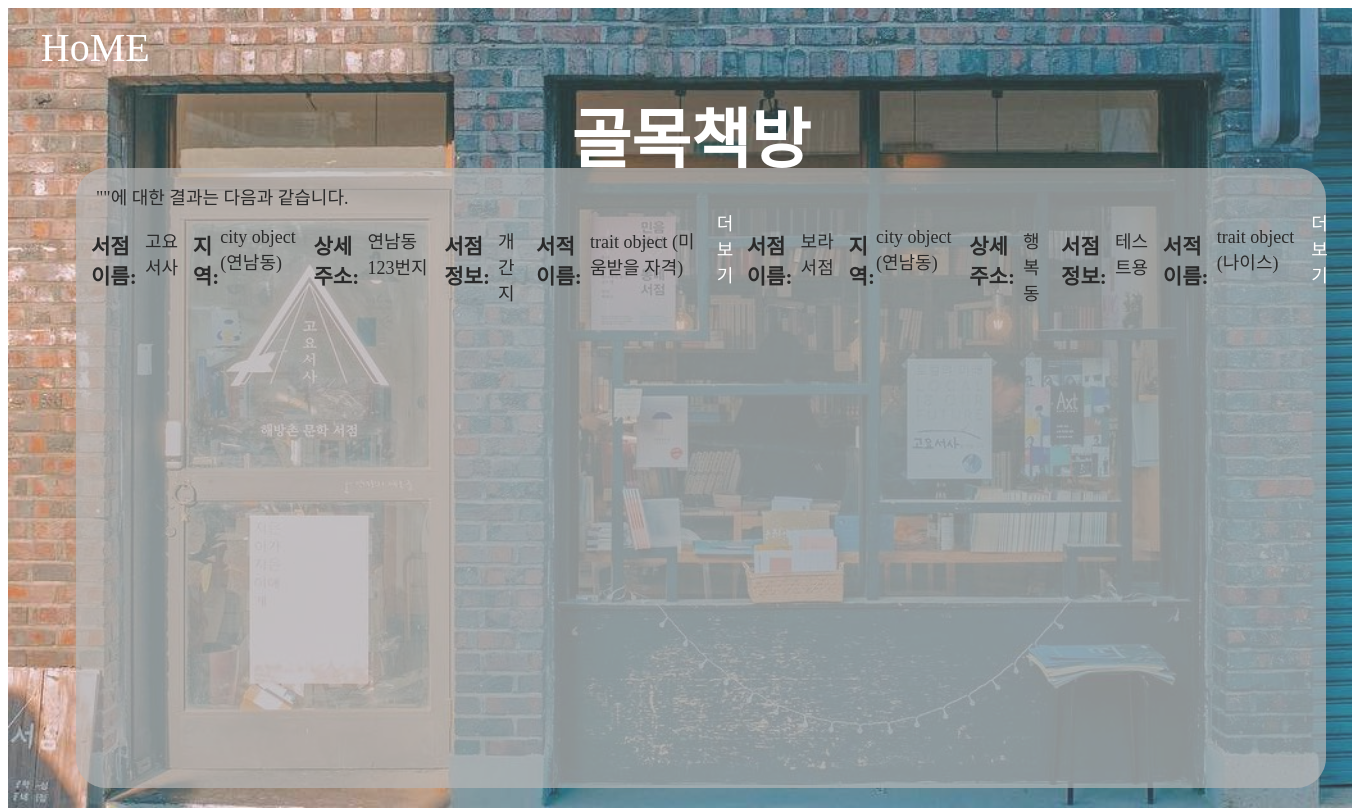
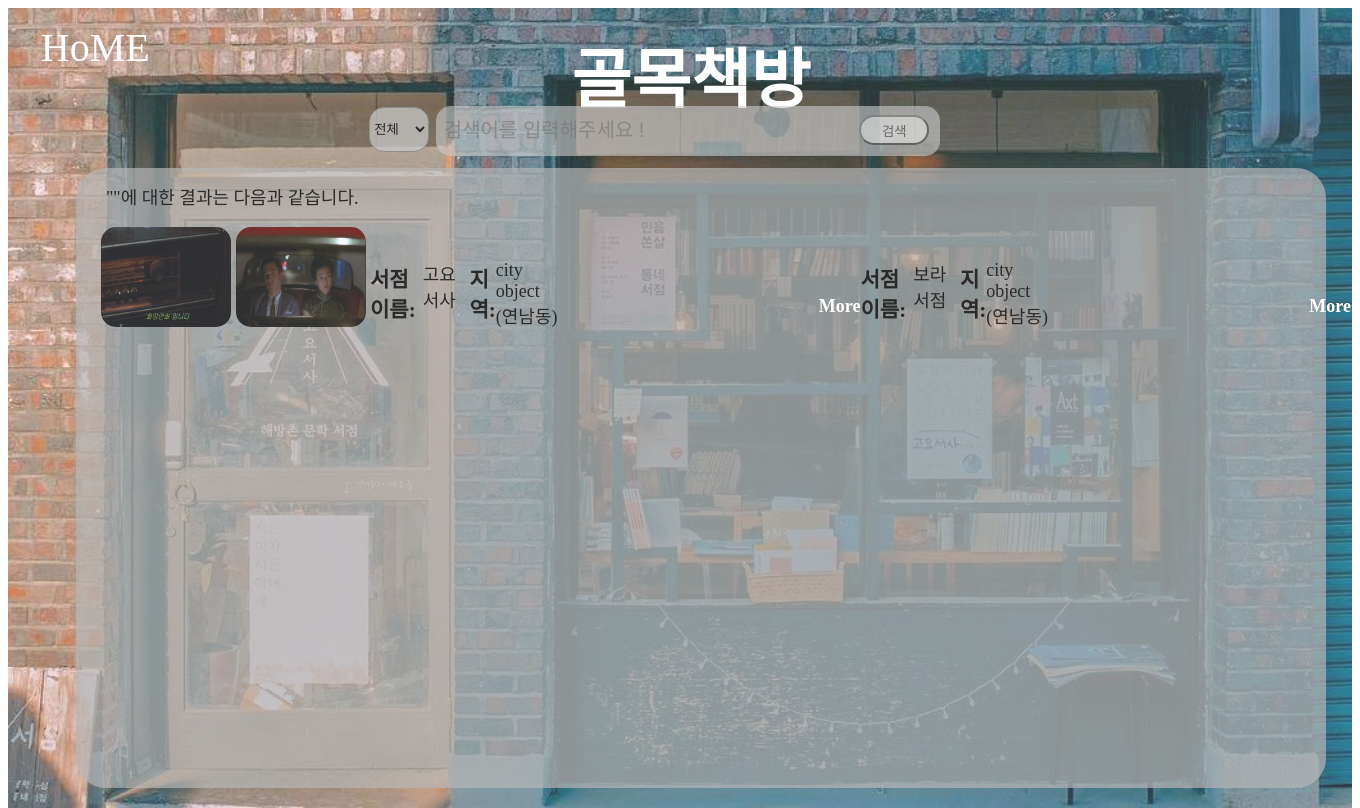
Before and after one commit to peanutyumyum/Mini_Hackathon, a Django app: page /search/result/ in a window 1360 px wide. Run offline with Django 3.2, Linux system fonts and the light colour scheme; data comes from the database, SQL or seed files in the repository; both versions use the stored data as it was after the commit.

Commit message:
result에 이미지 삽입 성공

```diff
--- a/mini_hackathone/dongnaechekbang/admin.py
+++ b/mini_hackathone/dongnaechekbang/admin.py
@@ -1,8 +1,9 @@
 from django.contrib import admin
-from .models import bookstore, trait, city
+from .models import bookstore, trait, city, informations
 
 
 
 admin.site.register(city)
 admin.site.register(bookstore)
 admin.site.register(trait)
+admin.site.register(informations)
--- a/mini_hackathone/dongnaechekbang/models.py
+++ b/mini_hackathone/dongnaechekbang/models.py
@@ -22,11 +22,10 @@ class bookstore(models.Model):
     #      comment_about_bookstore_with_text_ = models.TextField() # utility of comments, user can evaluate with text
     #      #comment_about_bookstore_with_image = models.ImageField(upload_to="image", blank=True) # utility of comments, user can upload image
 
-
-    #  class informations(models.Model):
-    #      objects = models.Manager()
-    #      bookstore = models.ForeignKey(bookstore, on_delete=models.CASCADE)
-    #      bookstore_image = models.ImageField(upload_to="image", blank=True) # relevant image of bookstore
+class informations(models.Model):
+    objects = models.Manager()
+    bookstore = models.ForeignKey(bookstore, on_delete=models.CASCADE)
+    bookstore_image = models.ImageField(upload_to="image", blank=True) # relevant image of bookstore
 
 
     #  class bookstore_event(models.Model):
--- a/mini_hackathone/dongnaechekbang/static/result.css
+++ b/mini_hackathone/dongnaechekbang/static/result.css
@@ -16,7 +16,7 @@ a { text-decoration: none; }
 .homebox{
     position: absolute;
     font-size: 40px;
-    font-weight: 200;
+    font-weight: 400;
     top: 3%;
     left: 3%;
 }
@@ -25,7 +25,7 @@ a { text-decoration: none; }
     width: 300px;
     height: 70px;
     position: absolute;
-    top: 11%;
+    top: 3.5%;
     left: 42%;
     font-size: 65px;
     font-weight: 900;
@@ -40,13 +40,13 @@ a { text-decoration: none; }
     top: 21%;
 }
 .searchhead{
-    padding-left: 20px;
+    padding-left: 30px;
     padding-top: 15px;
     font-size: 18px;
     font-weight: 500;
 }
 .searchresult{
-    padding-left: 15px;
+    padding-left: 25px;
     width: 100%;
     display: flex;
     flex-direction: row;
@@ -56,3 +56,57 @@ a { text-decoration: none; }
     display: flex;
     flex-direction: row;
 }
+.list2{
+    display: flex;
+    flex-direction: row;
+    margin-top: 15px;
+    width: 200px;
+}
+.input_box{
+    width: 500px;
+    height: 48px;
+    opacity: 100;
+    background-color: rgba(192, 192, 192, 0.726);
+    opacity: 0.85;
+    border-radius: 15px;
+    font-size: 20px;
+    border: none;
+}
+#type{
+
+    background-color:  rgba(192, 192, 192, 0.726);
+    height: 45px;
+    width: 60px;
+    border-radius: 15px;
+}
+.selectbox{
+    position: absolute;
+    top:-3px;
+    left:-67px;
+}
+.searchbox{
+    width: 700px;
+    position: absolute;
+    top:50px;
+    left:-135px;
+    display: flex;
+    flex-direction: row;
+}
+#imgbutton{
+    position: absolute;
+    top:37px;
+    left: 423px;
+    opacity: 0.5;
+    height: 30px;
+    width: 70px;
+    border-radius: 15px;
+}
+img{
+    border-radius: 15px;
+    opacity: 0.95;
+}
+#more{
+    margin-left: 20%;
+    margin-top: 5.5%;
+    font-weight: bold;
+}
--- a/mini_hackathone/dongnaechekbang/templates/result.html
+++ b/mini_hackathone/dongnaechekbang/templates/result.html
@@ -17,6 +17,22 @@
             </div>
             <div class='logo'>
                 <a href="{% url 'search' %}"> 골목책방 </a>
+                <div class="searchbox">
+                <form action = "{% url 'result' %}" method = 'GET' >
+                    <div class="selectbox">
+                        <select id=type>
+                            <option value="all">전체 </option>
+                            <option value="name">서점</option>
+                            <option value="city">지역</option>
+                            <option value="info">서점 정보</option>
+                            <option value="trait">책 이름</option>
+                        </select>
+                    </div>
+                    <input class="input_box" type="text" name="query" value="{{query}}" placeholder=" 검색어를 입력해주세요 !">
+                    <button id="imgbutton" type="submit" value=""> 검색 </button>
+                </form>
+                </div>
+
             </div>
          </div>
 
@@ -24,15 +40,19 @@
              <div class="searchhead">
                 "{{query}}"에 대한 결과는 다음과 같습니다.
              </div>
+             <br>
             <div class='searchresult'>
+                {% for z in bookstoreinfo2 %}
+                 <div class='list'> <img src="{{z.bookstore_image.url}}" width="130px" height="100px"> &nbsp; &nbsp; </div>
+                 {% endfor %}
+
                 {% for post in bookstoreinfo %}
-                 <div class='list'> <h3>서점 이름:</h3> <p> {{post.name}}</p>  &nbsp;  &nbsp; </div>
-                 <div class='list'> <h3>지역:</h3> <p> {{post.city_address_of_bookstore}}</p>  &nbsp;  &nbsp; </div>
-                 <div class='list'> <h3>상세 주소:</h3> <p> {{post.specific_address}}</p>  &nbsp;  &nbsp; </div>
-                 <div class='list'> <h3>서점 정보:</h3> <p> {{post.bookstore_information}}</p>  &nbsp;  &nbsp; </div>
-                 <div class='list'> <h3>서적 이름:</h3> <p> {{post.trait}}</p>  &nbsp;  &nbsp; </div>
-                 <a href="{{'#'}}"> 더보기 </a>
+                 <div class='list2'> <h3>서점 이름:</h3> <p> {{post.name}}</p>  &nbsp;  &nbsp; </div>
+                 <div class='list2'> <h3>지역:</h3> <p> {{post.city_address_of_bookstore}}</p>  &nbsp;  &nbsp; </div>
+                 <a id="more" href="{{'#'}}"> More </a>
                  {% endfor %}
+
+
 
             </div>
          </div>
--- a/mini_hackathone/dongnaechekbang/views.py
+++ b/mini_hackathone/dongnaechekbang/views.py
@@ -1,6 +1,6 @@
 from django.shortcuts import render
 from django.db.models import Q
-from .models import bookstore, city, trait
+from .models import bookstore, city, trait, informations
 
 def search(request):
     return render (request, 'search.html')
@@ -20,4 +20,5 @@ def result(request):
             bookstoreinfo = bookstoreinfo.filter(trait__traits__icontains=query)
         elif search_type == 'info':
             bookstoreinfo = bookstoreinfo.filter(bookstore_information__icontains=query)
-    return render(request, 'result.html',{'bookstoreinfo':bookstoreinfo , 'query':query,})
+    bookstoreinfo2 = informations.objects.all()
+    return render(request, 'result.html',{'bookstoreinfo':bookstoreinfo , 'query':query,'bookstoreinfo2':bookstoreinfo2})
--- a/mini_hackathone/mini_hackathone/urls.py
+++ b/mini_hackathone/mini_hackathone/urls.py
@@ -15,10 +15,17 @@ Including another URLconf
 """
 from django.contrib import admin
 from django.urls import path
+from django.conf import settings
+from django.conf.urls.static import static
 import dongnaechekbang.views
+
+
 
 urlpatterns = [
     path('admin/', admin.site.urls),
     path('search/',dongnaechekbang.views.search, name='search' ),
     path('search/result/',dongnaechekbang.views.result, name='result'),
 ]
+
+if settings.DEBUG:
+    urlpatterns += static(settings.MEDIA_URL, document_root = settings.MEDIA_ROOT)
```
Also changed, not shown: mini_hackathone/dongnaechekbang/static/search.css (+3 -4 lines), mini_hackathone/db.sqlite3, mini_hackathone/dongnaechekbang/migrations/0002_informations.py (added), mini_hackathone/media/image/In.the.Mood.for.Love.2000.PROPER.1080p.BluRay.x264-SADPANDA.mkv_002167699.png (added), mini_hackathone/media/image/In.the.Mood.for.Love.2000.PROPER.1080p.BluRay.x264-SADPANDA.mkv_004456717.png (added).
